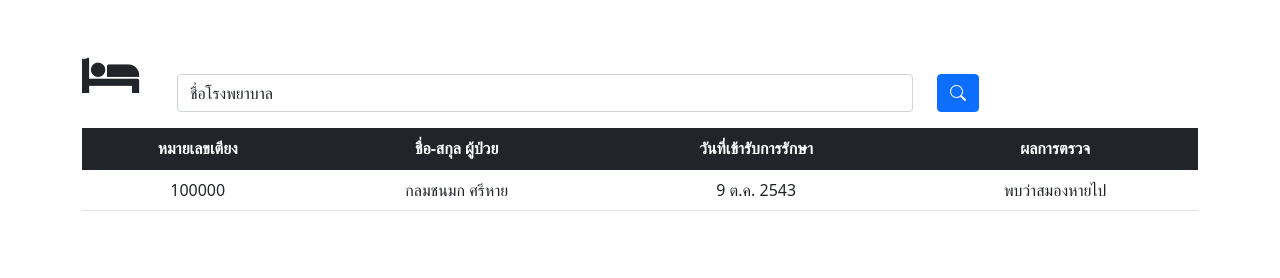
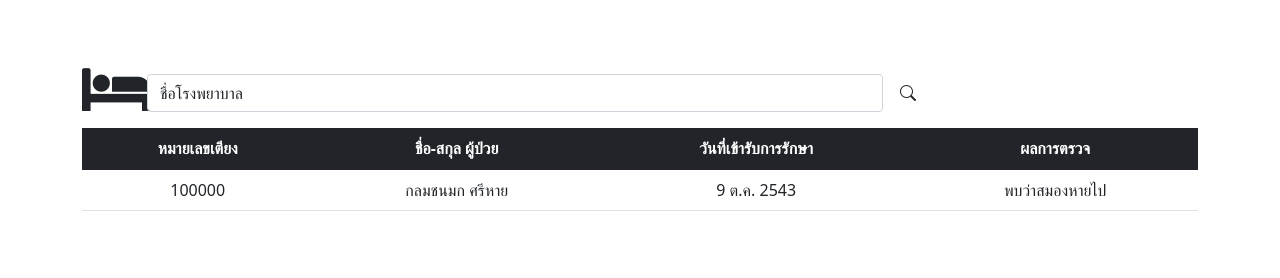
Before and after one commit to justPlai/hospitals-bed-services, a PHP site: page /detailbed/index_Detailbed.php in a window 1280 px wide; the page is wider, and only the part inside the window is pictured. Shown: the part 122-400 px from the top of that part. Run offline with PHP 8.4, Linux system fonts and the light colour scheme; some libraries are stand-ins or nearby versions.

Commit message:
updatedatepage

```diff
--- a/views/detailbed/index_Detailbed.php
+++ b/views/detailbed/index_Detailbed.php
@@ -17,17 +17,18 @@
 
 <body>
     <div class="container mt-5">
+
         <form method="get" action="">
                 <div class="row">
                     <div class="col-1">
-                    <i class="fa fa-bed" style='font-size:50px'></i>
+                        <i class="fa fa-bed" style='font-size:60px;position:relative;top:10px'></i>
                     </div>
                     <div class="col mt-4">
-                        <input type="text"  name="key" value="ชื่อโรงพยาบาล" class="form-control ">
+                            <input type="text"  name="key" value="ชื่อโรงพยาบาล" class="form-control" style="position:relative;right:30px">
                             <input type="hidden" name="controller" value="#">
                     </div>
-                <div class="col-3 mt-4 ">
-                        <button type="submit" class="btn btn-primary" name="action" value="search">
+                    <div class="col-3 mt-4">
+                            <button type="submit" class="btn" name="action" value="search" style="position:relative;right:50px;">
                                 <i class="bi bi-search"></i>
                             </button>
                     </div>
--- a/views/hospital/index_Hospital.php
+++ b/views/hospital/index_Hospital.php
@@ -30,11 +30,11 @@
                     <i class="bi bi-hospital-fill" style='font-size:50px'></i>
                 </div>
                 <div class="col mt-4">
-                        <input type="text"  name="key" value="ชื่อโรงพยาบาล" class="form-control ">
+                        <input type="text"  name="key" value="ชื่อโรงพยาบาล" class="form-control" style="position:relative;right:40px">
                         <input type="hidden" name="controller" value="#">
                 </div>
                 <div class="col-3 mt-4">
-                        <button type="submit" class="btn btn-primary" name="action" value="search">
+                        <button type="submit" class="btn" name="action" value="search" style="position:relative;right:60px;">
                             <i class="bi bi-search"></i>
                         </button>
                 </div>
```
Lines whose indentation alone changed are shown as unchanged.
